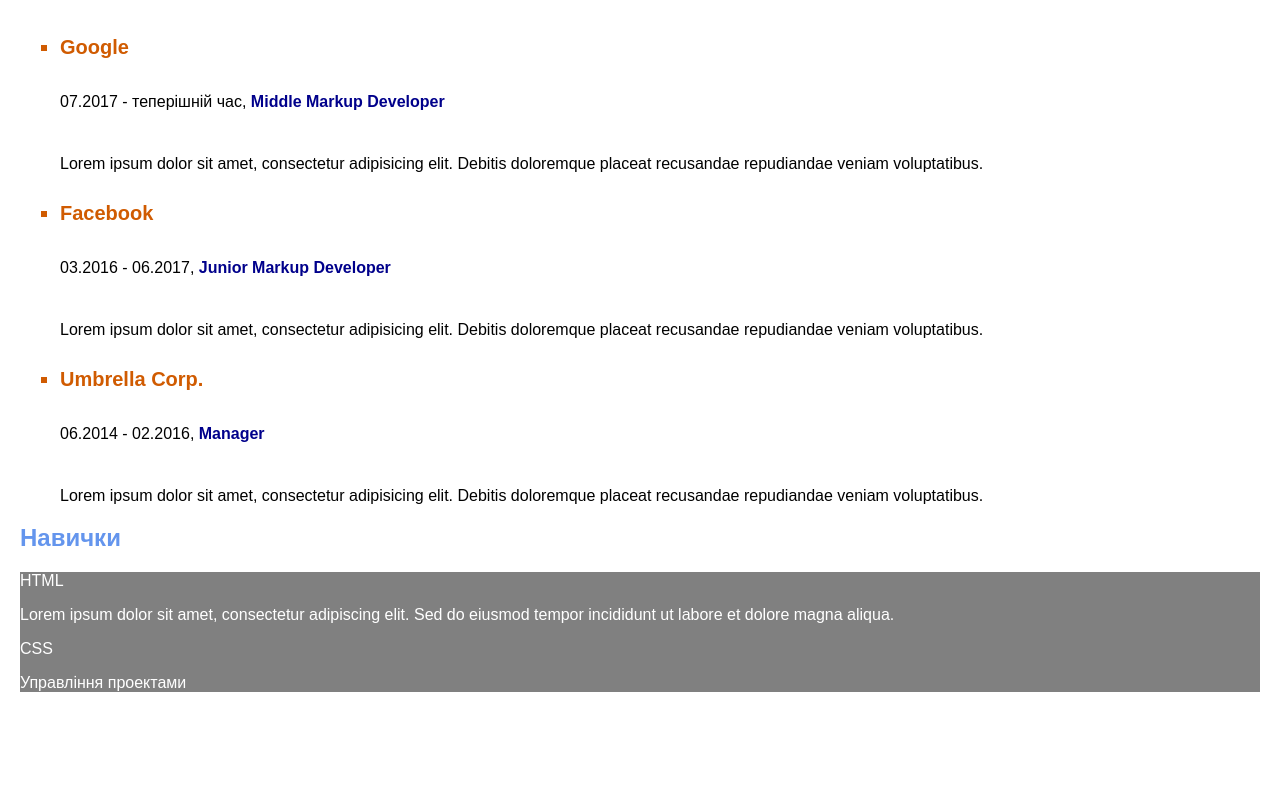
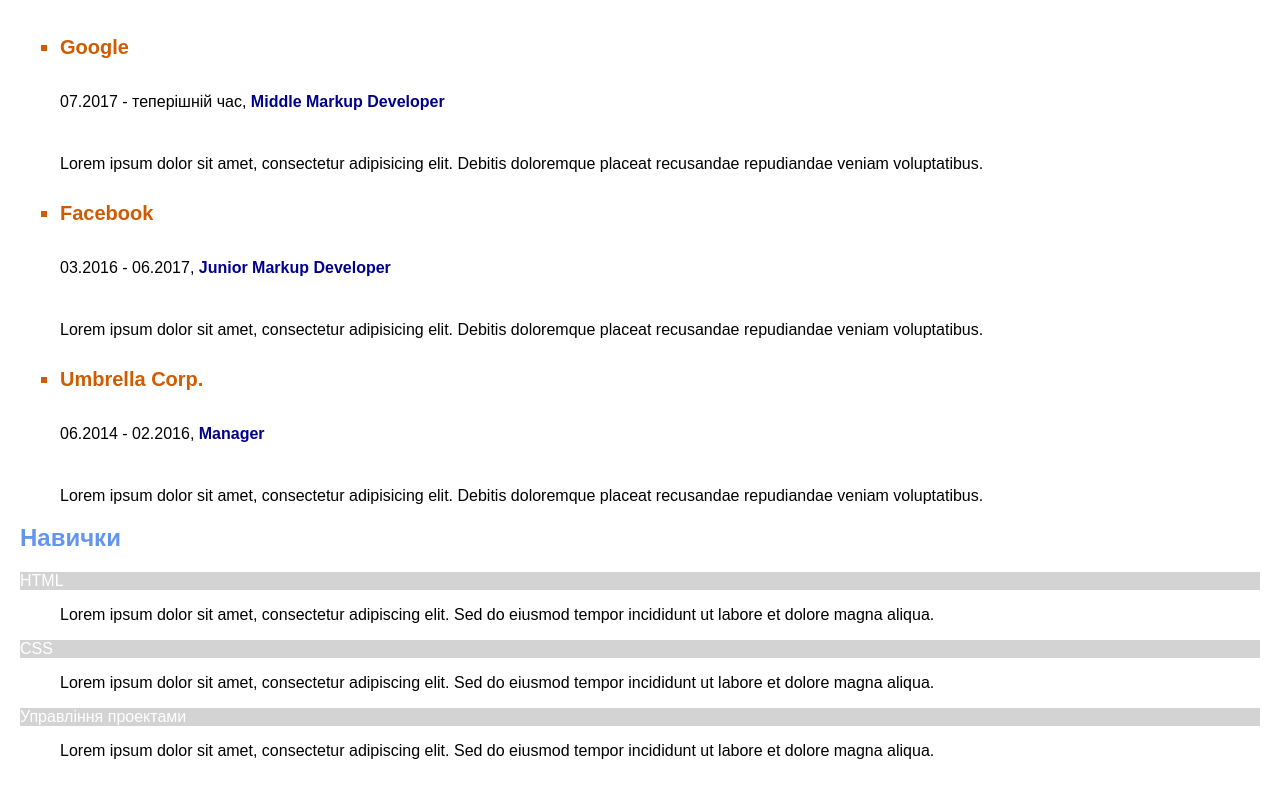
Before and after one commit to evgenshkuropat/HW_4, a plain HTML site: page index.html in a window 1280 px wide. Shown: the part 678-1468 px from the top of the page. Before the commit the page ends 1400 px from the top, so only its background shows below. Drawn offline with Linux system fonts and the light colour scheme.

Commit message:
update style CSS

```diff
--- a/index.html
+++ b/index.html
@@ -57,17 +57,15 @@
                     <p>Lorem ipsum dolor sit amet, consectetur adipisicing elit. Debitis doloremque placeat recusandae repudiandae veniam voluptatibus.</p>
             </ul>
         </section>
-
+        <section class="skills">
             <h2>Навички</h2>
-        <section class="skills">
-            <p>HTML</p>
-            <p>Lorem ipsum dolor sit amet, consectetur adipiscing elit. Sed do eiusmod tempor incididunt ut labore et dolore magna aliqua.</p>
-            <p>CSS</p>
-            <p>Управління проектами</p>
-
-            </ul>
+            <p class="gray-bg">HTML</p>
+            <p class="white-bg">Lorem ipsum dolor sit amet, consectetur adipiscing elit. Sed do eiusmod tempor incididunt ut labore et dolore magna aliqua.</p>
+            <p class="gray-bg">CSS</p>
+            <p class="white-bg">Lorem ipsum dolor sit amet, consectetur adipiscing elit. Sed do eiusmod tempor incididunt ut labore et dolore magna aliqua.</p>
+            <p class="gray-bg">Управління проектами</p>
+            <p class="white-bg">Lorem ipsum dolor sit amet, consectetur adipiscing elit. Sed do eiusmod tempor incididunt ut labore et dolore magna aliqua.</p>
         </section>
 </main>
-
 </body>
 </html>
--- a/style.css
+++ b/style.css
@@ -39,7 +39,7 @@ span.blue-text {
     color: darkblue;
     font-weight: bold;
 }
-.skills {
+.skills p {
     background-color: gray;
     color: white;
 }
@@ -51,3 +51,13 @@ span.blue-text {
     text-align: right;
     font-size: 2em;
 }
+.skills .gray-bg {
+    background-color: lightgray;
+    color: white;
+}
+.skills .white-bg {
+    background-color: white;
+    color: black;
+    padding-left: 40px;
+
+}
```
Also changed, not shown: test.html (added, +39 -0 lines), 1 other file.
